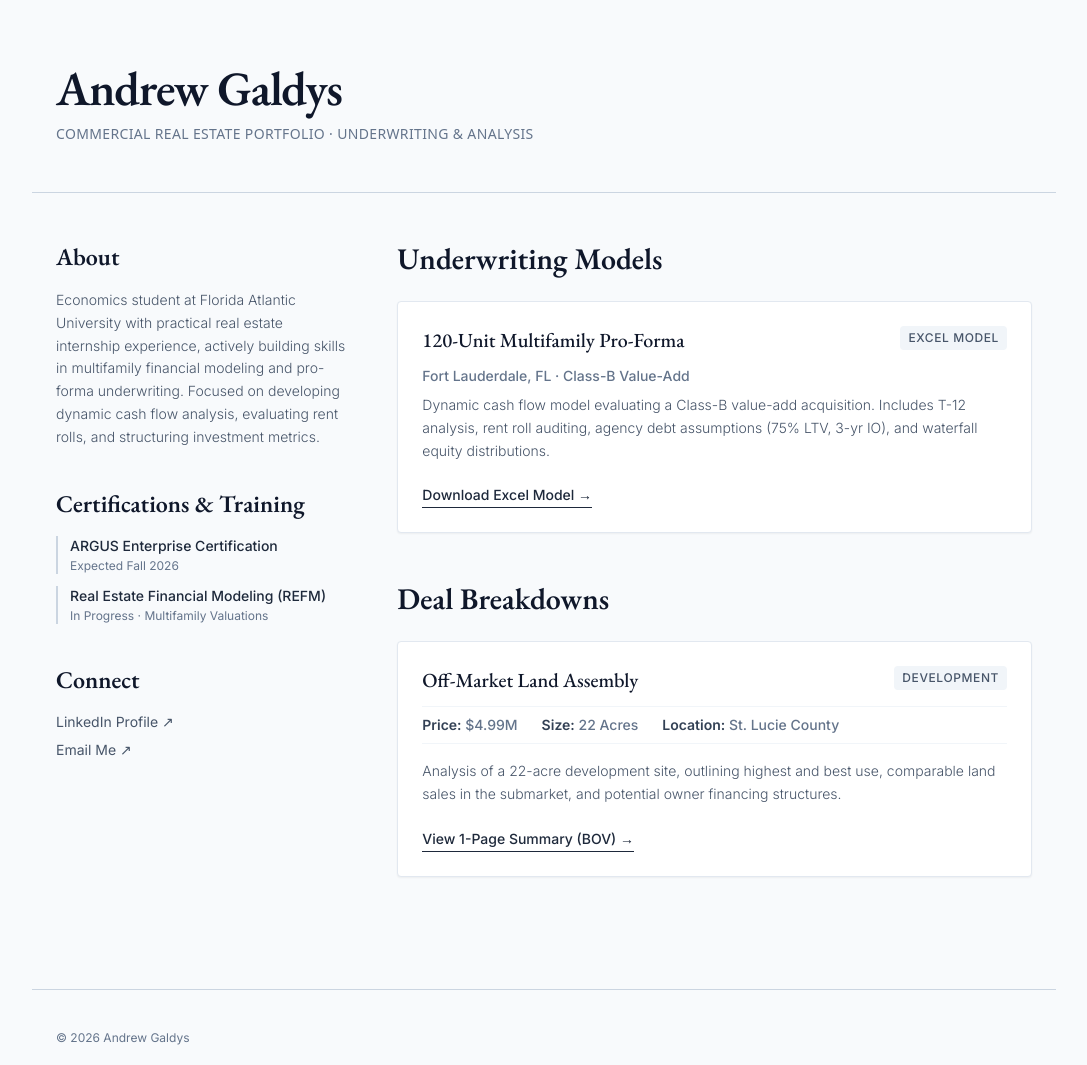
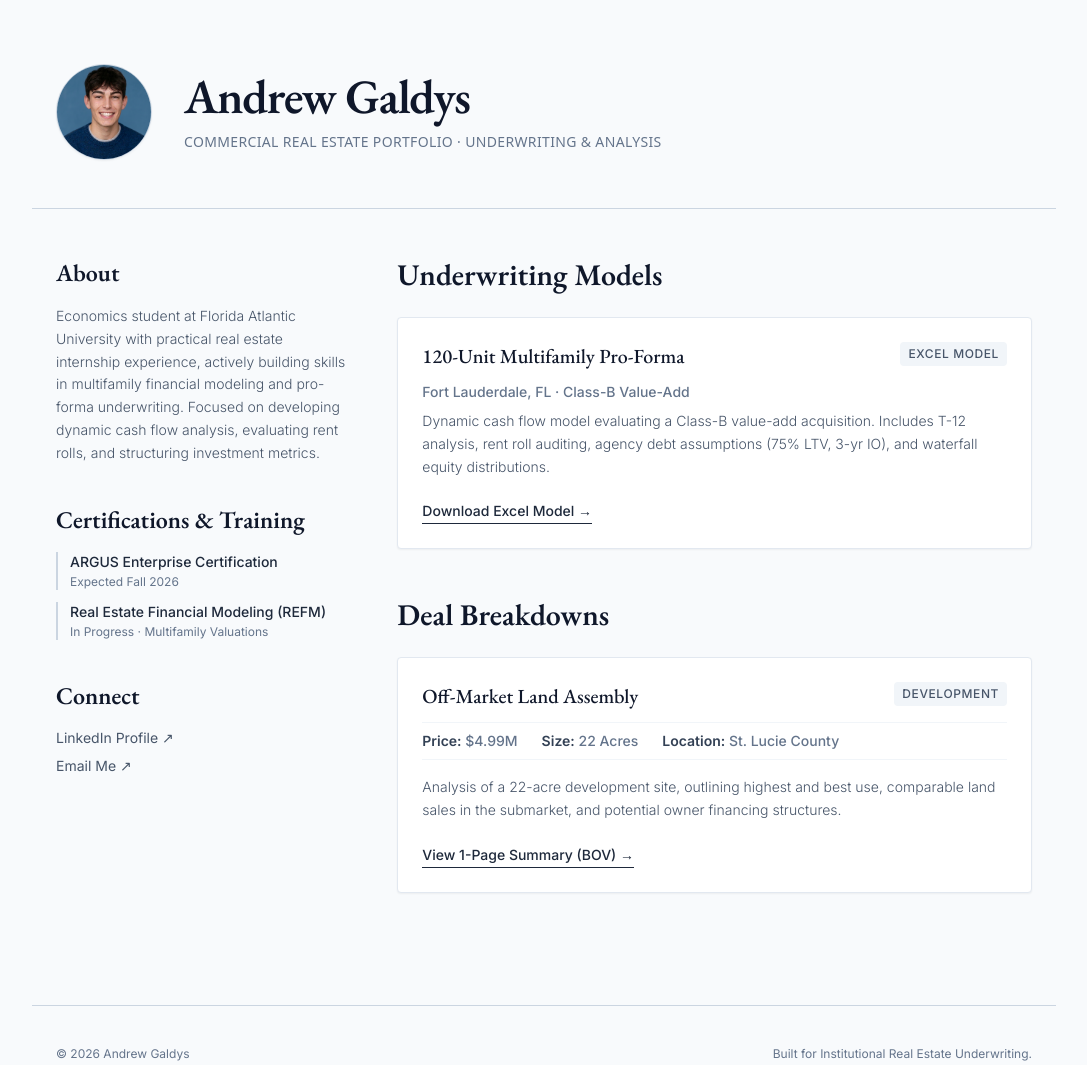
Before and after one commit to andrewgaldys/andrewgaldys-site, a plain HTML site: page index.html in a window 1280 px wide. Shown: the whole page, without its empty margins (96-1183 px from the left). Drawn offline with nearby package versions, Linux system fonts and the light colour scheme.

Commit message:
Enhance header with headshot and update contact info
Updated header to include headshot and adjusted spacing. Changed email address for contact.

```diff
--- a/index.html
+++ b/index.html
@@ -24,9 +24,15 @@
 <body class="bg-slate-50 text-slate-800 antialiased selection:bg-slate-200">
 
     <!-- Header -->
-    <header class="max-w-5xl mx-auto pt-16 pb-12 px-6 border-b border-slate-300">
-        <h1 class="text-4xl md:text-5xl font-semibold tracking-tight text-slate-900 mb-2">Andrew Galdys</h1>
-        <p class="text-sm font-medium tracking-wide text-slate-500 uppercase font-sans mt-3">Commercial Real Estate Portfolio &middot; Underwriting & Analysis</p>
+    <header class="max-w-5xl mx-auto pt-16 pb-12 px-6 border-b border-slate-300 flex items-center space-x-6 md:space-x-8">
+        <!-- Headshot -->
+        <img src="headshot.jpg" alt="Andrew Galdys" class="w-20 h-20 md:w-24 md:h-24 rounded-full object-cover shadow-sm border border-slate-300 shrink-0">
+
+        <!-- Name & Title -->
+        <div>
+            <h1 class="text-4xl md:text-5xl font-semibold tracking-tight text-slate-900 mb-2">Andrew Galdys</h1>
+            <p class="text-sm font-medium tracking-wide text-slate-500 uppercase font-sans mt-2 md:mt-3">Commercial Real Estate Portfolio &middot; Underwriting & Analysis</p>
+        </div>
     </header>
 
     <!-- Main Content -->
@@ -47,7 +53,7 @@
             <div>
                 <h2 class="text-2xl font-semibold mb-4 text-slate-900">Certifications & Training</h2>
                 <ul class="space-y-3">
-                    <!-- Example: ARGUS (You can uncomment or edit this when you get it) -->
+                    <!-- Example: ARGUS -->
                     <li class="border-l-2 border-slate-300 pl-3">
                         <p class="text-sm font-medium text-slate-800">ARGUS Enterprise Certification</p>
                         <p class="text-xs text-slate-500 mt-0.5">Expected Fall 2026</p>
@@ -65,7 +71,7 @@
                 <h2 class="text-2xl font-semibold mb-4 text-slate-900">Connect</h2>
                 <ul class="space-y-2 text-sm">
                     <li><a href="https://www.linkedin.com/in/andrewgaldys/" target="_blank" class="text-slate-600 hover:text-slate-900 transition-colors">LinkedIn Profile &nearr;</a></li>
-                    <li><a href="mailto:andrew@example.com" class="text-slate-600 hover:text-slate-900 transition-colors">Email Me &nearr;</a></li>
+                    <li><a href="mailto:andrewgaldys.inbox@gmail.com" class="text-slate-600 hover:text-slate-900 transition-colors">Email Me &nearr;</a></li>
                 </ul>
             </div>
         </div>
@@ -126,6 +132,7 @@
     <!-- Footer -->
     <footer class="max-w-5xl mx-auto py-10 px-6 border-t border-slate-300 mt-16 flex justify-between items-center text-xs text-slate-500 font-sans">
         <p>&copy; 2026 Andrew Galdys</p>
+        <p>Built for Institutional Real Estate Underwriting.</p>
     </footer>
 
 </body>
```
